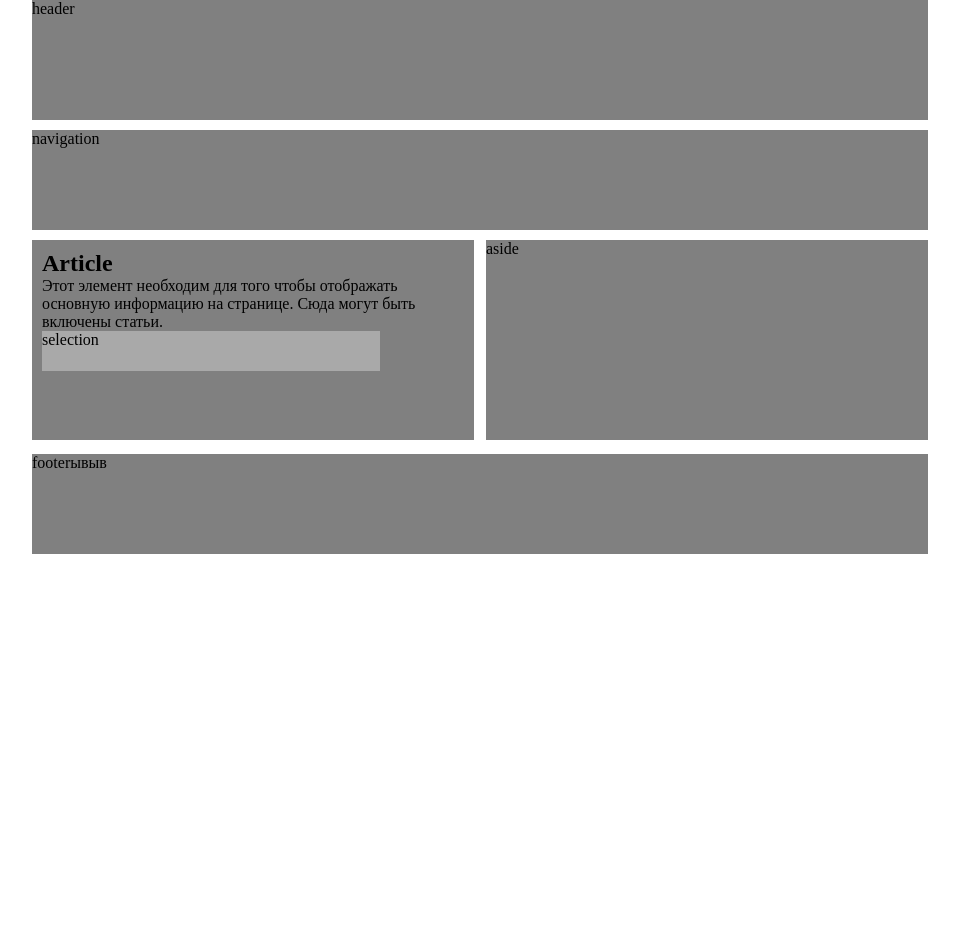
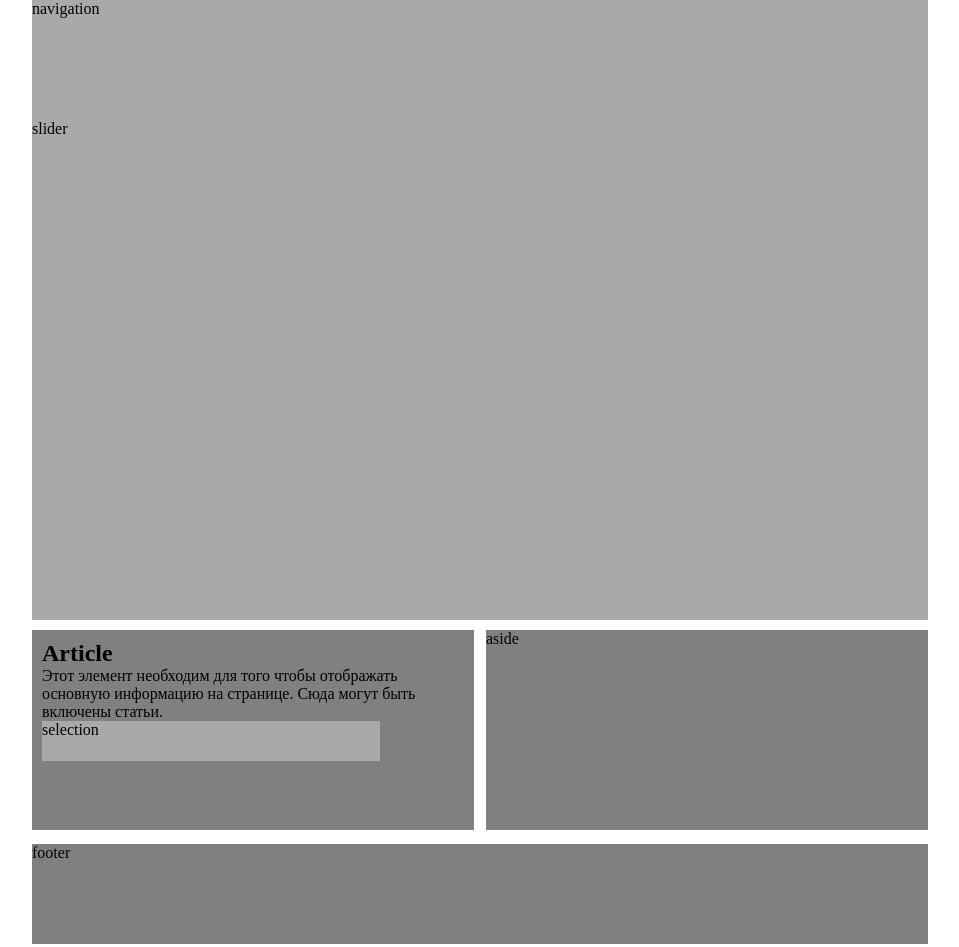
Before and after one commit to Anthonyboo/Test1, a plain HTML site: page index.html in a window 1280 px wide. Shown: the whole page, without its empty margins (160-1119 px from the left). Before the commit the page ends 800 px from the top, so only its background shows below. Drawn offline with Linux system fonts and the light colour scheme; files whose address does not match are found by name.

Commit message:
Построил Header

```diff
--- a/css/style.css
+++ b/css/style.css
@@ -3,24 +3,30 @@ body{
 	padding:0;
 	111ж
 }
-footer; aside; section; article; header; nav {
+footer; aside; section; article; header; nav; .slider {
 	float: left;
 	margin-bottom: 10px;
 }
 header {
   background-color: gray;
   width: 70%;
-  height: 120px;
+  height: 620px;
 	margin: 15%;
 	margin-bottom: 10px;
 	margin-top: 0;
 }
 nav {
-  background-color: gray;
-  width: 70%;
-  height: 100px;
-	margin: 0 auto;
-	margin-bottom: 10px;
+  background-color: darkgray;
+  width: 100%;
+  height: 120px;
+	margin: 0;
+}
+.slider{
+	background-color: darkgray;
+	float: left;
+	height: 500px;
+	width: 100%;
+	margin: 0;
 }
 article {
 	display: inline-block;
--- a/index.html
+++ b/index.html
@@ -8,11 +8,13 @@
 </head>
 <body>
     <header class="header" id="header">
-			<p>header</p>
+      <nav>
+  			<p>navigation</p>
+  		</nav>
+      <div class="slider">
+        <p>slider</p>
+      </div>
 		</header>
-		<nav>
-			<p>navigation</p>
-		</nav>
 		<article>
   			<h1>Article</h1>
 			<p>Этот элемент необходим для того чтобы отображать основную информацию на странице. Сюда могут быть включены статьи.</p>
@@ -24,7 +26,7 @@
 			<p>aside</p>
 		</aside>
 		<footer>
-			<p>footerывыв</p>
+			<p>footer</p>
 		</footer>
 	</body>
 </html>
```
